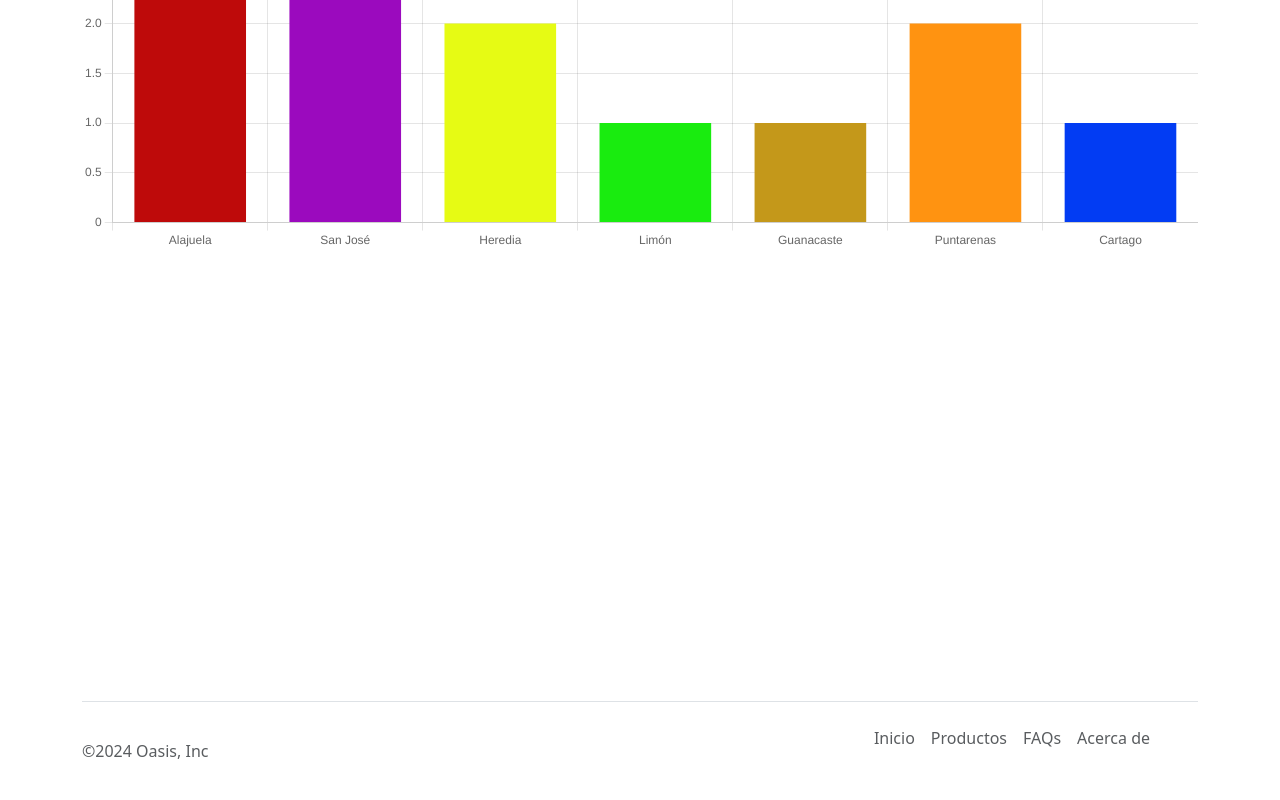
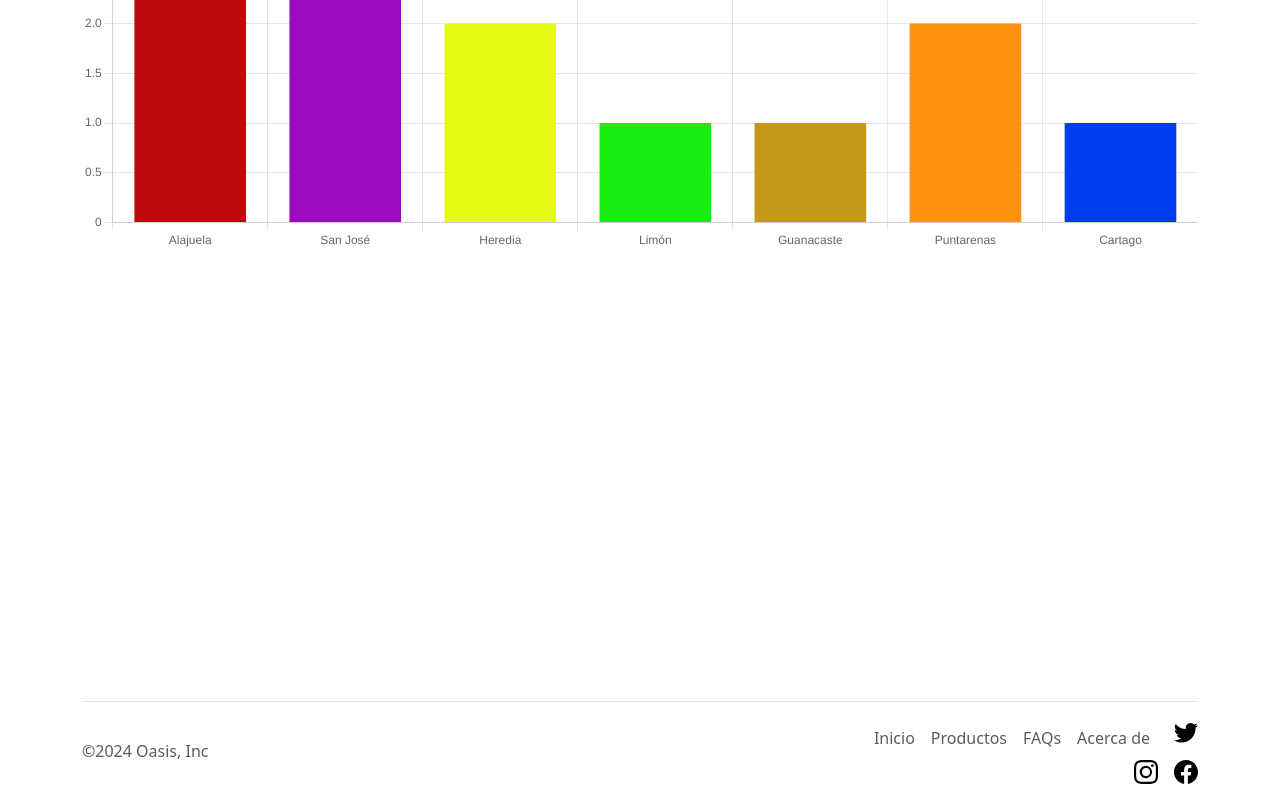
Before and after one commit to Ismz922/Proyecto-2, a plain HTML site: page index.html in a window 1280 px wide. Shown: the part 1545-2345 px from the top of the page. Drawn offline with nearby package versions, Linux system fonts and the light colour scheme.

Commit message:
Update index.html

```diff
--- a/index.html
+++ b/index.html
@@ -212,14 +212,14 @@
       <li class="nav-item"><a href="Productos.html" class="nav-link px-2 text-muted">Productos</a></li>
       <li class="nav-item"><a href="Preguntas-Frecuentes.html" class="nav-link px-2 text-muted">FAQs</a></li>
       <li class="nav-item"><a href="Acerca-De.html" class="nav-link px-2 text-muted">Acerca de</a></li>
-      <li class="ms-3"><a class="text-body-secondary" href="#"><svg class="bi" width="24" height="24">
-            <use xlink:href="https://x.com/?lang=es" />
+      <li class="ms-3"><a class="text-body-secondary" href="https://x.com/?lang=es"><svg class="bi" width="24" height="24">
+            <use xlink:href="#twitter" />
           </svg></a></li>
-      <li class="ms-3"><a class="text-body-secondary" href="#"><svg class="bi" width="24" height="24">
-            <use xlink:href="https://www.instagram.com/" />
+      <li class="ms-3"><a class="text-body-secondary" href="https://www.instagram.com/"><svg class="bi" width="24" height="24">
+            <use xlink:href="#instagram" />
           </svg></a></li>
-      <li class="ms-3"><a class="text-body-secondary" href="#"><svg class="bi" width="24" height="24">
-            <use xlink:href="https://www.facebook.com/?locale=es_LA" />
+      <li class="ms-3"><a class="text-body-secondary" href="https://www.facebook.com/?locale=es_LA"><svg class="bi" width="24" height="24">
+            <use xlink:href="#facebook" />
           </svg></a></li>
     </ul>
   </footer>
```
